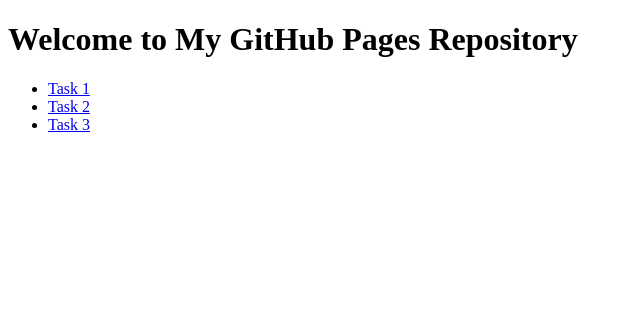
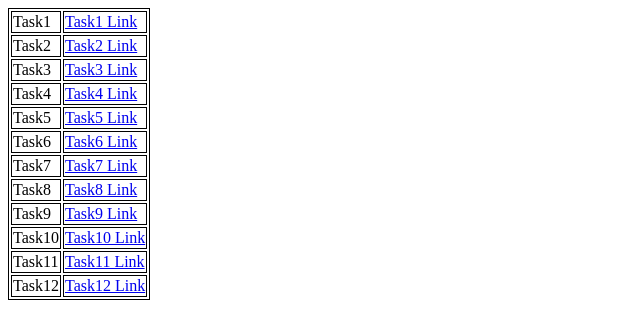
Before and after one commit to sankarshan26/ethnus_intern, a plain HTML site: page index.html in a window 1280 px wide. Shown: the whole page, without its empty margins (0-640 px from the left). Drawn offline with Linux system fonts and the light colour scheme.

Commit message:
Update index.html

```diff
--- a/index.html
+++ b/index.html
@@ -3,14 +3,62 @@
 <head>
     <meta charset="UTF-8">
     <meta name="viewport" content="width=device-width, initial-scale=1.0">
-    <title>My GitHub Pages Repository</title>
+    <title>Sankashan Mishra</title>
+    <style>
+        table, td {
+            border:1px solid black;}
+    </style>
 </head>
 <body>
-    <h1>Welcome to My GitHub Pages Repository</h1>
-    <ul>
-        <li><a href="task1.html">Task 1</a></li>
-        <li><a href="task2.html">Task 2</a></li>
-        <li><a href="task3.html">Task 3</a></li>
-    </ul>
+    <table >
+        <tr>
+            <td>Task1 </td>
+            <td><a href="Task1.html" taget="_blank">Task1 Link</a></td>
+        </tr>
+        <tr>
+            <td>Task2 </td>
+            <td><a href="Task2.html" taget="_blank">Task2 Link</a></td>
+        </tr>
+        <tr>
+            <td>Task3 </td>
+            <td><a href="Task3.html" taget="_blank">Task3 Link</a></td>
+        </tr>
+        <tr>
+            <td>Task4 </td>
+            <td><a href="Task4.html" taget="_blank">Task4 Link</a></td>
+        </tr>
+        <tr>
+            <td>Task5 </td>
+            <td><a href="Task5.html" taget="_blank">Task5 Link</a></td>
+        </tr>
+        <tr>
+            <td>Task6 </td>
+            <td><a href="Task6.html" taget="_blank">Task6 Link</a></td>
+        </tr>
+        <tr>
+            <td>Task7 </td>
+            <td><a href="Task7.html" taget="_blank">Task7 Link</a></td>
+        </tr>
+        <tr>
+            <td>Task8 </td>
+            <td><a href="Task8.html" taget="_blank">Task8 Link</a></td>
+        </tr>
+        <tr>
+            <td>Task9 </td>
+            <td><a href="Task9.html" taget="_blank">Task9 Link</a></td>
+        </tr>
+        <tr>
+            <td>Task10 </td>
+            <td><a href="Task10.html" taget="_blank">Task10 Link</a></td>
+        </tr>
+        <tr>
+            <td>Task11 </td>
+            <td><a href="Task11.html" taget="_blank">Task11 Link</a></td>
+        </tr>
+        <tr>
+            <td>Task12 </td>
+            <td><a href="Task12.html" taget="_blank">Task12 Link</a></td>
+        </tr>
+    </table>
 </body>
 </html>
```
